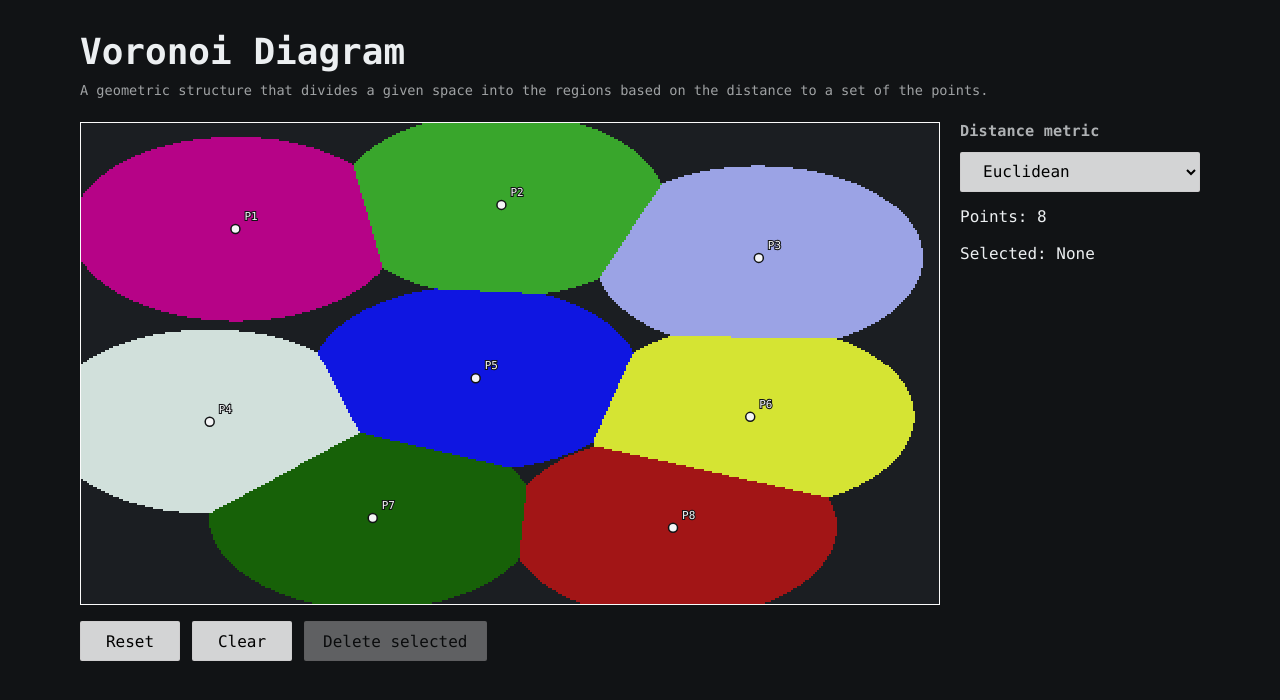
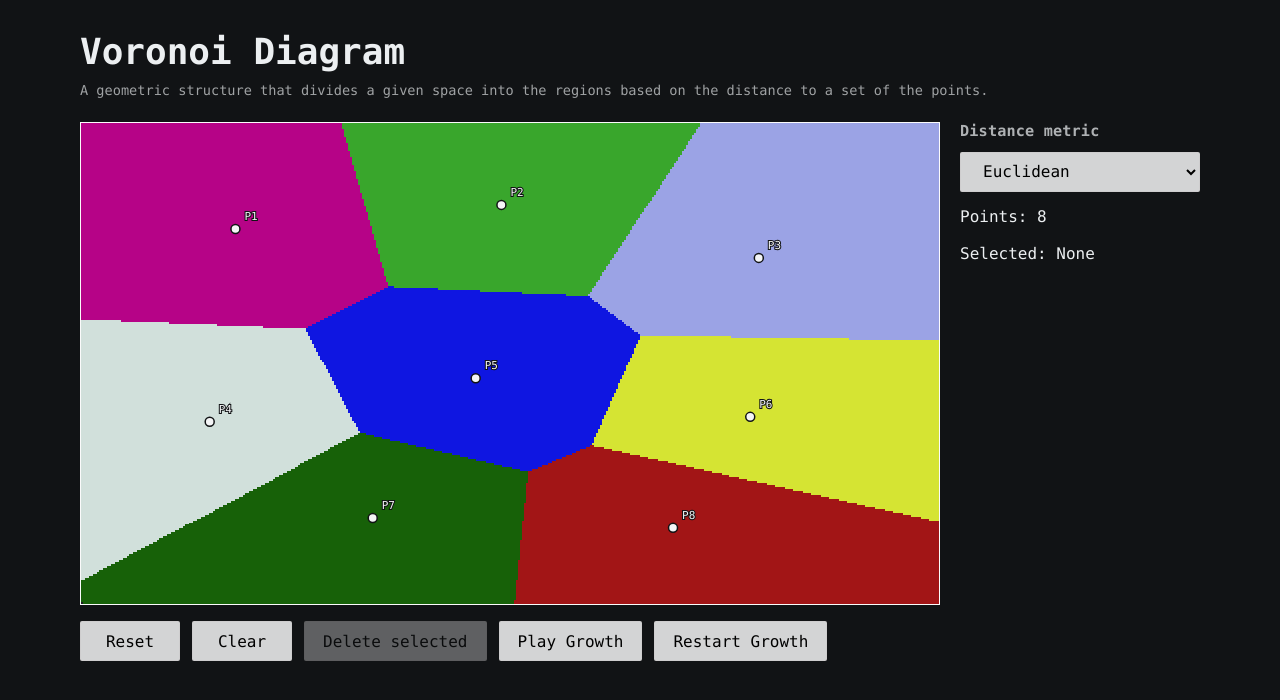
Before and after one commit to rizonehyseni/Voronoi-Diagram, a React (Vite) app: page / in a window 1280 px wide. Shown: the top 700 px of the page. Built offline with nearby package versions, Linux system fonts and the light colour scheme.

Commit message:
Added growth playback controls

```diff
--- a/src/App.tsx
+++ b/src/App.tsx
@@ -1,6 +1,7 @@
 import { useEffect, useState } from "react";
 import VisualizationArea from "./components/VisualizationArea";
 import { defaultPoints } from "./data/defaultPoints";
+import { useGrowthAnimation } from "./hooks/useGrowthAnimation";
 import type {
   DistanceMetric,
   Point2D,
@@ -34,7 +35,13 @@ function App() {
   const [selectedPointId, setSelectedPointId] =
     useState<string | null>(null);
 
-  const growthProgress = 0.5;
+  const {
+  progress: growthProgress,
+  status: growthStatus,
+  play: playGrowth,
+  pause: pauseGrowth,
+  restart: restartGrowth,
+} = useGrowthAnimation();
 
   function addPoint(x: number, y: number) {
     const newPoint: Point2D = {
@@ -157,6 +164,37 @@ function App() {
             >
               Delete selected
             </button>
+
+            {growthStatus === "playing" ? (
+  <button
+    type="button"
+    onClick={pauseGrowth}
+  >
+    Pause Growth
+  </button>
+) : (
+  <button
+    type="button"
+    onClick={playGrowth}
+  >
+    {growthStatus === "paused"
+      ? "Resume Growth"
+      : "Play Growth"}
+  </button>
+)}
+
+<button
+  type="button"
+  onClick={restartGrowth}
+  disabled={
+    growthProgress === 0 &&
+    growthStatus === "idle"
+  }
+>
+  Restart Growth
+</button>
+
+
           </div>
         </section>
 
```
